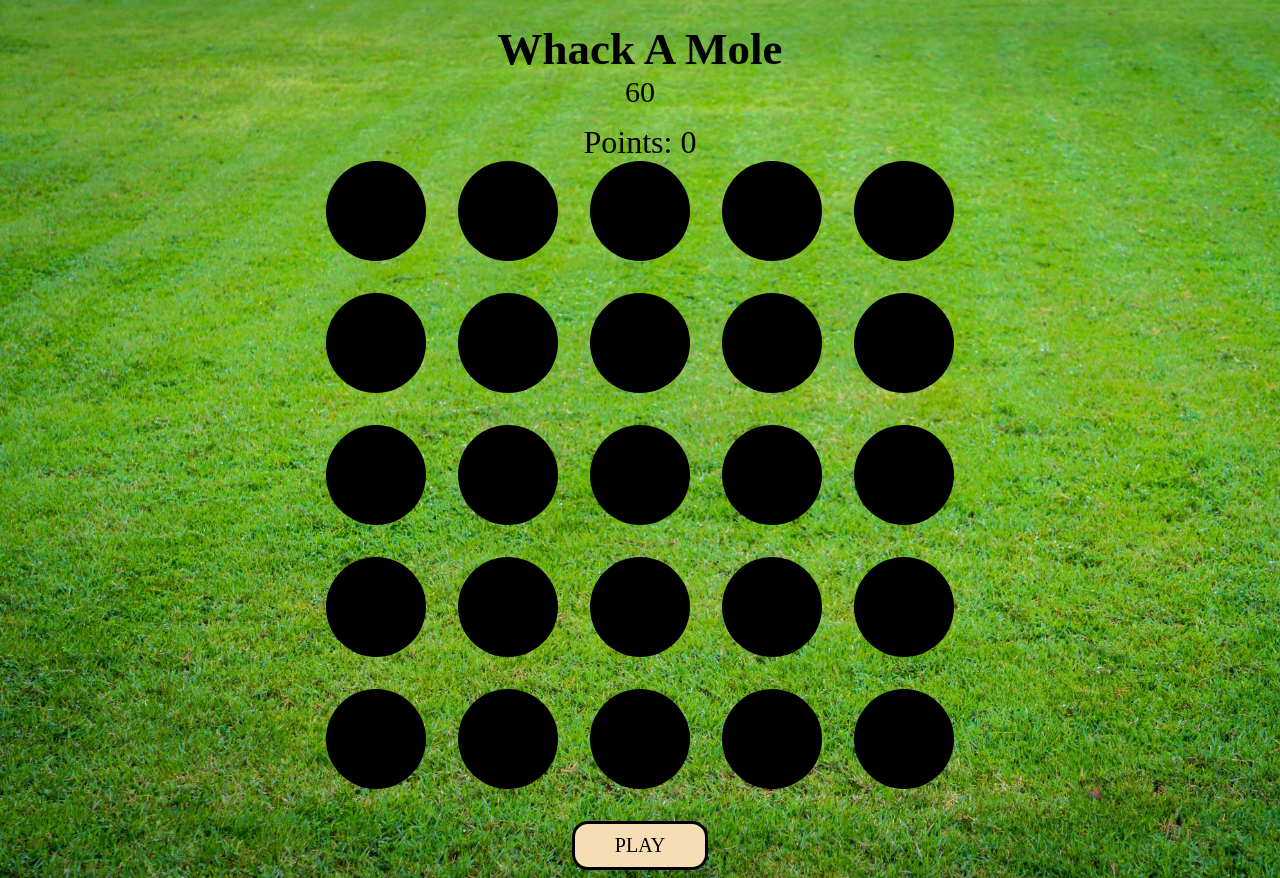
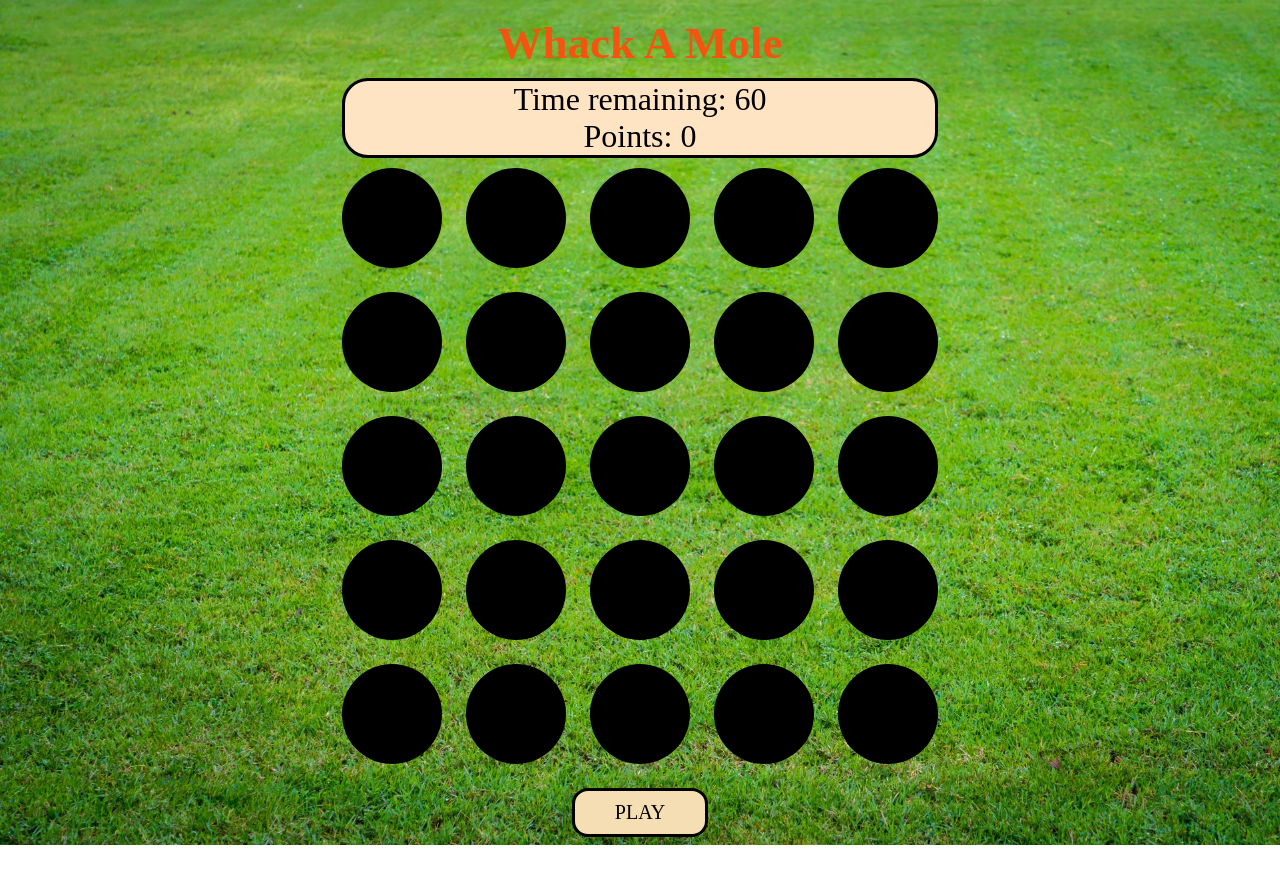
Before and after one commit to SerzatDemirer/wAmRepo, an Angular app: page / in a window 1280 px wide. After the commit the page ends 845 px from the top, so only its background shows below. Built offline with nearby package versions, Linux system fonts and the light colour scheme.

Commit message:
Final Commit: New style on Scoreboard, some essential changes in html: Project is complited and Game is ready to play.

```diff
--- a/src/app/board/moleboard.component.css
+++ b/src/app/board/moleboard.component.css
@@ -3,23 +3,32 @@
   padding: 0;
   box-sizing: border-box;
   font-family: cursive;
+  cursor: pointer;
 }
 
 .heading {
+  color: rgb(244, 84, 15);
   font-size: 30px;
-  margin: 0.5em 0;
+  margin: 0.3em 0;
   text-align: center;
 }
 
 .score {
   font-size: 2em;
+}
+
+.scoreboard {
+  background-color: bisque;
   text-align: center;
+  border: 3px solid black;
+  border-radius: 26px;
+  margin-bottom: 10px;
 }
 
 .holesCont {
   display: grid;
   grid-template-columns: repeat(5, 1fr);
-  grid-gap: 2em;
+  grid-gap: 1.5em;
   justify-items: center;
 }
 
@@ -57,7 +66,7 @@
 }
 
 .buttons {
-  margin-top: 2em;
+  margin-top: 1.5em;
   text-align: center;
 }
 
@@ -78,12 +87,3 @@
   transform: translate(-10px, -40px);
   pointer-events: none;
 }
-
-@keyframes hit {
-  from {
-    transform: rotate(0deg);
-  }
-  to {
-    transform: rotate(-30);
-  }
-}
--- a/src/app/board/moleboard.component.html
+++ b/src/app/board/moleboard.component.html
@@ -1,10 +1,11 @@
 <div class="container">
   <div class="heading">
     <h2>Whack A Mole</h2>
-    <p>{{ gameStats.time }}</p>
   </div>
+
   <div class="scoreboard">
     <div class="score">
+      <p>Time remaining: {{ gameStats.time }}</p>
       Points: <span>{{ gameStats.score }}</span>
     </div>
   </div>
```
Also changed, not shown: src/assets/image/hammare-big.png (added).
